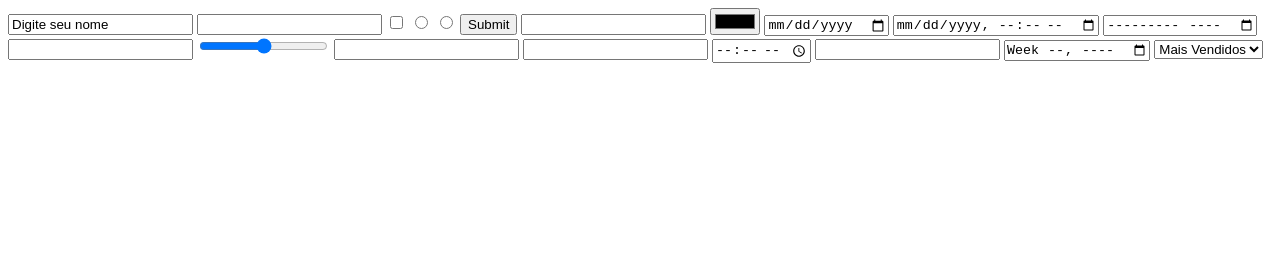
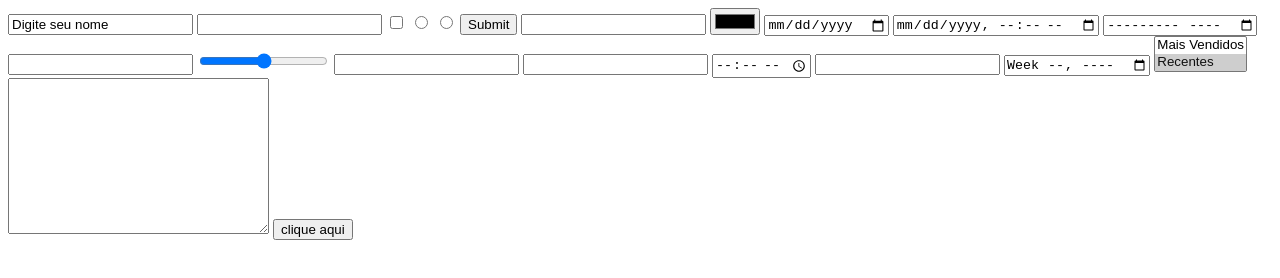
Before and after one commit to Romulop90/ORIGAMID, a plain HTML site: page B7Web.html in a window 1280 px wide. Drawn offline with Linux system fonts and the light colour scheme.

Commit message:
Update B7Web.html

```diff
--- a/B7Web.html
+++ b/B7Web.html
@@ -8,8 +8,8 @@
 </head>
 
 <body>
-<!-- type="text" tem duas variacoes o email e password -->
-<!-- a grande maioria dos input precisa de um (value="") -->
+  <!-- type="text" tem duas variacoes o email e password -->
+  <!-- a grande maioria dos input precisa de um (value="") -->
   <form action="" method="get">
     <input type="text" name="usuario" value="Digite seu nome">
     <input type="password">
@@ -18,7 +18,7 @@
     <input type="radio" name="Sexo"> <!-- celecao -->
     <input type="submit"> <!-- botao -->
     <input type="email"> <!-- email -->
-<!-- outras variacoes do text -->
+    <!-- outras variacoes do text -->
     <input type="color"> <!-- palheta de cores -->
     <input type="date"> <!-- dia, mes e ano -->
     <input type="datetime-local"> <!-- dia, mes, ano e  hora -->
@@ -28,15 +28,29 @@
     <input type="search">
     <input type="tel"> <!-- numero de telefone -->
     <input type="time"> <!-- apenas a hora -->
-    <input type="url">  <!-- envia url -->
+    <input type="url"> <!-- envia url -->
     <input type="week"> <!-- seleciona a uma semana do ano -->
 
-    <select name="order" id="">  <!-- mostra as opcoes deponiveis -->
-    <option value="bestseller ">Mais Vendidos</option>
-    <option value="last">Recentes</option>
+    <!-- size="2" multiple e para multipla escolha e selected e o atibuto para deixar
+      aquela opcao em primeira escolha -->
+    <select name="order" id="" size="2" multiple> <!-- mostra as opcoes deponiveis -->
+      <option value="bestseller ">Mais Vendidos</option>
+      <option value="last" selected>Recentes</option>
     </select>
+
+
   </form>
 
+  <!-- sempre prencher o name -->
+  <form action="">
+    <textarea name="descricao" id="" cols="30" rows="10"></textarea>
+
+    <!-- Diferenca de button para o submit e que o button pode ser
+      usado tanto dentro de formulario(form) quanto fora dele,
+      para outras acoes especificas -->
+    <button>clique aqui</button>
+
+  </form>
 </body>
 
 </html>
```
